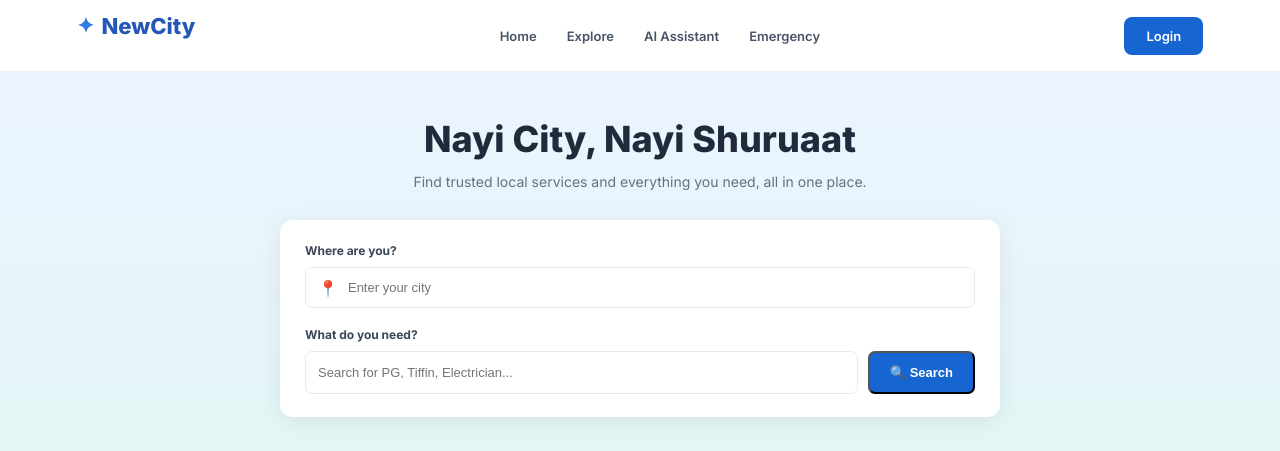
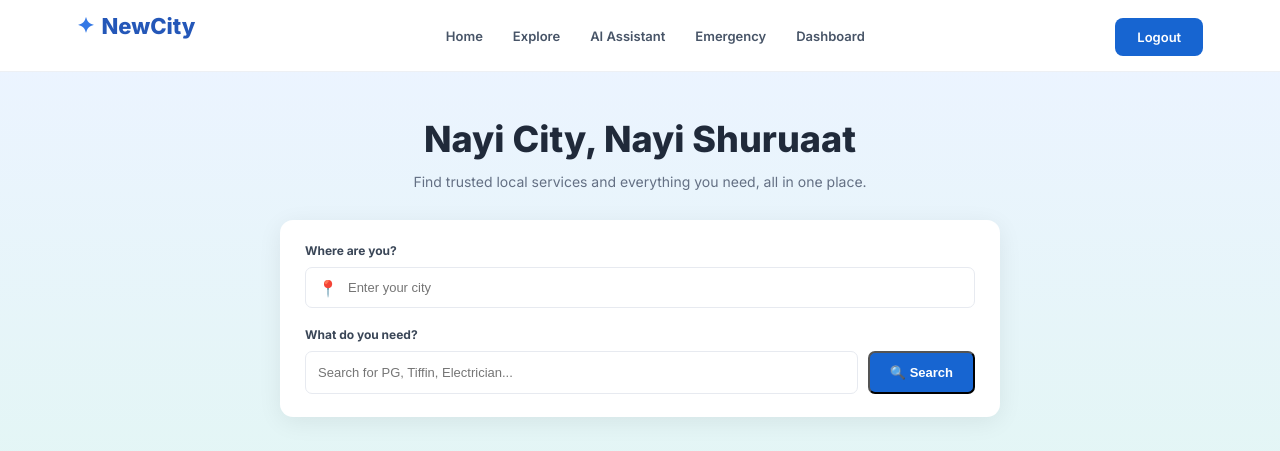
Before and after one commit to samruddhich7651-pixel/New_City_Assistance, a Flask app: page / in a window 1280 px wide. Shown: the top 451 px of the page. Run offline with Flask 3, Linux system fonts and the light colour scheme; the visitor is signed in with stand-in values (Sample User, id 1); some libraries are stand-ins or nearby versions.

Commit message:
Update home navbar for logged-in users

```diff
--- a/templates/home.html
+++ b/templates/home.html
@@ -26,9 +26,21 @@
             <a href="/explore">Explore</a>
             <a href="/ai-assistant">AI Assistant</a>
             <a href="/emergency">Emergency</a>
+
+            {% if session.get('user_id') %}
+                <a href="{{ url_for('dashboard') }}">Dashboard</a>
+            {% elif session.get('provider_id') %}
+                <a href="{{ url_for('provider_dashboard') }}">Provider Dashboard</a>
+            {% endif %}
         </div>
 
+        <div class="nav-auth">
+            {% if session.get('user_id') or session.get('provider_id') %}
+                <a href="{{ url_for('logout') }}" class="login-btn">Logout</a>
+            {% else %}
                 <a href="{{ url_for('choose_role') }}" class="login-btn">Login</a>
+            {% endif %}
+        </div>
     </nav>
 
     <!-- Hero Section -->
@@ -42,7 +54,6 @@
             </p>
         </div>
 
-        <!-- Search Box -->
         <!-- Search Box -->
         <form class="search-box" method="GET" action="{{ url_for('explore') }}">
 
```
Lines whose indentation alone changed are shown as unchanged.
